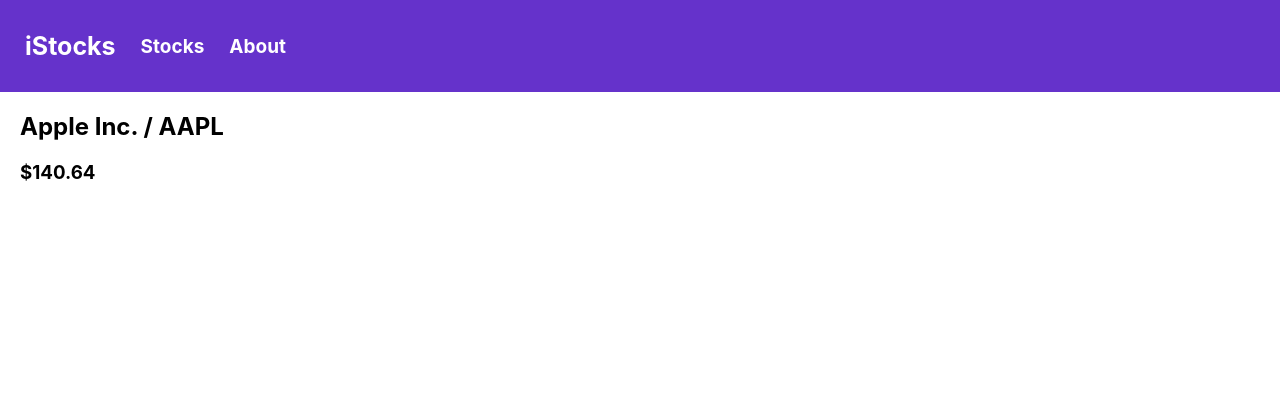
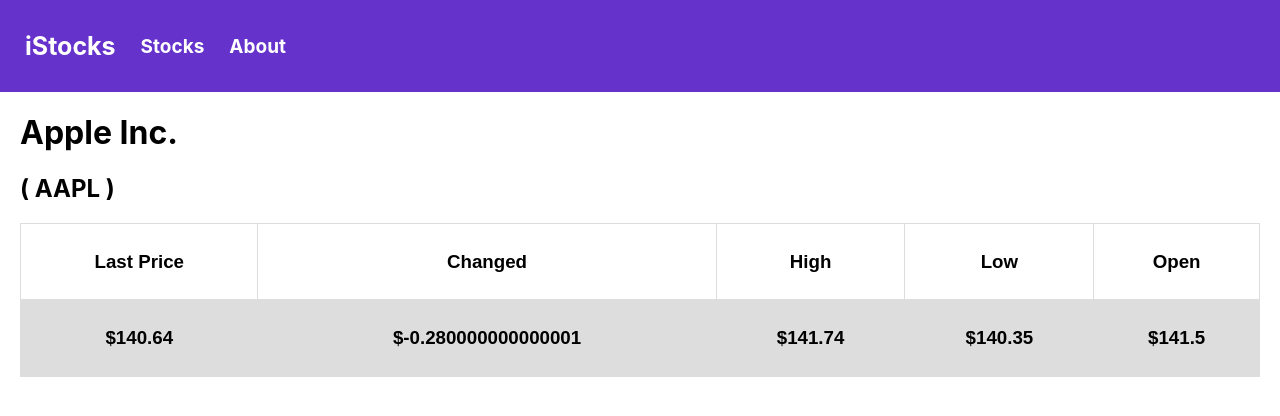
Before and after one commit to SPehsar/SW_Eng-W12_Projects, a React (Create React App) app in the folder Project 5/Stock-App_React_Version/: page /stocks/AAPL in a window 1280 px wide. Shown: the top 416 px of the page. Built offline with nearby package versions, Linux system fonts and the light colour scheme.

Commit message:
Stock App - fifth Commit

```diff
--- a/Project 5/Stock-App_React_Version/src/components/Dashboard.js
+++ b/Project 5/Stock-App_React_Version/src/components/Dashboard.js
@@ -1,32 +1,17 @@
 import React from "react";
 import { Link } from 'react-router-dom';
 import stockData from '../stock-data';
-// import {Link} from 'react-router-dom'
-
-// export default function Dashboard(props) {
-//   let stockData = stockData.map((d, i) => {
-//     return <Link key={i} to={`/stocks/${d.symbol}`}>
-//         <li >{d.name}</li>
-//       </Link>
-//   });
-//   return <ul>{stockData}</ul>;
-// }
-
-
-
-
-
 
 export default function Dashboard(props) {
     return (
         <section>
-            <h2>Companies List:</h2>
+            <h1>Companies with the most active stocks:</h1>
             {
                 stockData.map((stock) => {
                     const { name, symbol } = stock;
 
                     return (
-                        <Link key={symbol} to={`/stocks/${symbol}`}>
+                        <Link key={symbol} to={`/stocks/${symbol}`} style={{ textDecoration: 'none' }}>
                             <h3>{name}</h3>
                         </Link>
                     );
--- a/Project 5/Stock-App_React_Version/src/index.css
+++ b/Project 5/Stock-App_React_Version/src/index.css
@@ -70,20 +70,19 @@
   color:black;
 }
 
-code {
-  font-family: 'Courier New';
+table {
+  font-family: arial, sans-serif;
+  border-collapse: collapse;
+  width: 100%;
 }
 
-.nav {
-  display: flex;
-  justify-content: space-between;
-  background-color: black;
-  color: white;
-  padding: 15px;
-  font-size: 2em;
+td, th {
+  border: 1px solid #dddddd;
+  text-align: left;
+  padding: 8px;
+  text-align: center
 }
 
-.nav a {
-  color: white;
-  text-decoration: none;
+tr:nth-child(even) {
+  background-color: #dddddd;
 }
--- a/Project 5/Stock-App_React_Version/src/pages/About.js
+++ b/Project 5/Stock-App_React_Version/src/pages/About.js
@@ -1,7 +1,7 @@
 export default function About() {
   return (
     <div className="bodyDiv">
-      <h2>About</h2>
+      <h1>About</h1>
       <p>
         This app provides detailed information about companies' stocks. For our
         case, we simplified the detaile to let use create what the desired
--- a/Project 5/Stock-App_React_Version/src/pages/Home.js
+++ b/Project 5/Stock-App_React_Version/src/pages/Home.js
@@ -1,8 +1,20 @@
 export default function Home() {
-    return (
-        <div className="bodyDiv">
-            <h2>Home Page</h2>
-            <p>More Blah, More Blah, More Blah, More Blah,More Blah, More Blah,More Blah, More Blah,More Blah, More Blah,More Blah, More Blah,More Blah, More Blah,More Blah, More Blah,More Blah, More Blah,More Blah, More Blah,More Blah, More Blah,More Blah, More Blah,.</p>
-         </div>
-    )
+  return (
+    <div className="bodyDiv">
+      <h1>Home Page</h1>
+      <p>
+        This app provides detailed information about companies' stocks. For our
+        case, we simplified the detaile to let use create what the desired
+        information using the data that is hardcoded. However if you want to
+        leverage pulling data from an API you can sign up for an API key and use
+        https://financialmodelingprep.com/.
+      </p>
+
+      <p>
+        If a you click on one of the stocks listed in the Dashboard view, you
+        will be directed to an individual stock show view. This view should
+        display all of a stock's attributes.
+      </p>
+    </div>
+  );
 }
--- a/Project 5/Stock-App_React_Version/src/pages/Stock.js
+++ b/Project 5/Stock-App_React_Version/src/pages/Stock.js
@@ -3,7 +3,7 @@
 import { useParams } from "react-router-dom";
 
 export default function Stock() {
-  const [stock, setStock] = useState(null);
+  const [stock, setStock] = useState({});
   const { symbol } = useParams();
 
   useEffect(() => {
@@ -22,10 +22,26 @@
   const loaded = () => {
     return (
       <div className="bodyDiv">
-        <h2>
-          {stock.name} / {stock.symbol}
-        </h2>
-        <h3>${stock.lastPrice}</h3>
+        <h1>
+          {stock.name}
+        </h1>
+        <h2>( {stock.symbol} )</h2>
+        <table>
+        <tr>
+        <th><h3>Last Price</h3></th>
+        <th><h3>Changed</h3></th>
+        <th><h3>High</h3></th>
+        <th><h3>Low</h3></th>
+        <th><h3>Open</h3></th>
+        </tr>
+        <tr>
+        <th><h3>${stock.lastPrice}</h3></th>
+        <th><h3>${stock.change}</h3></th>
+        <th><h3>${stock.high}</h3></th>
+        <th><h3>${stock.low}</h3></th>
+        <th><h3>${stock.open}</h3></th>
+        </tr>
+        </table>
       </div>
     );
   };
@@ -36,32 +52,3 @@
 
   return stock && stock.name ? loaded() : loading();
 }
-
-// import React from "react";
-// import { Route, Routes, BrowserRouter } from "react-router-dom";
-// import Home from "./Home";
-// import Dashboard from "./Dashboard";
-// import About from "./About";
-// import Stock from "./Stock";
-// import stockData from "../data";
-
-// function Main(props) {
-//   return (
-//     <main>
-//       <BrowserRouter>
-//         <Route exact path="/" component={Home} />
-//         <Route path="/about" component={About} />
-//         <Route
-//           path="/stocks/:symbol"
-//           render={(props) => <Stock stockData={stockData} {...props} />}
-//         />
-//         <Route
-//           path="/stocks"
-//           render={(props) => <Dashboard {...props} stockData={stockData} />}
-//         />
-//       </BrowserRouter>
-//     </main>
-//   );
-// }
-
-// export default Main;
```
